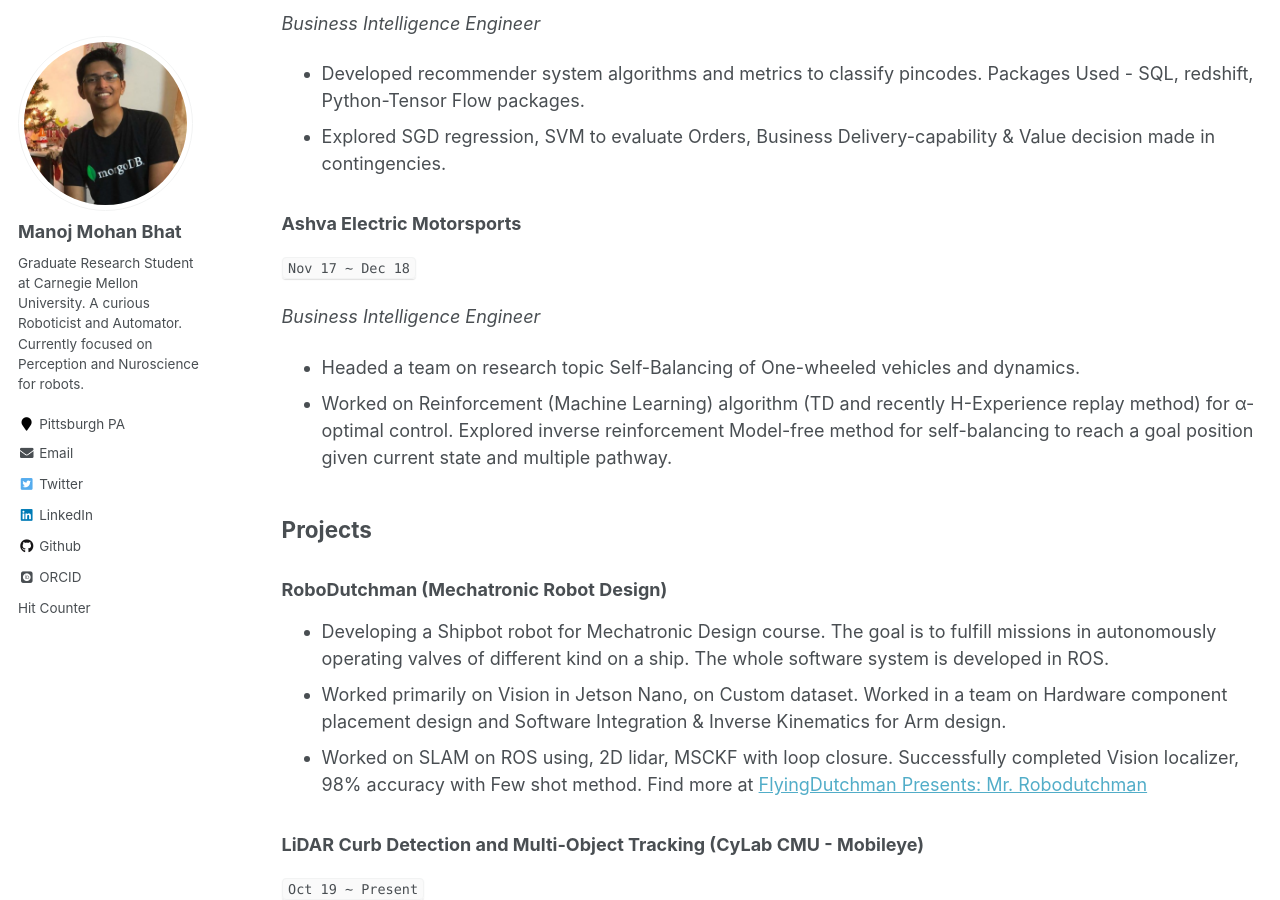
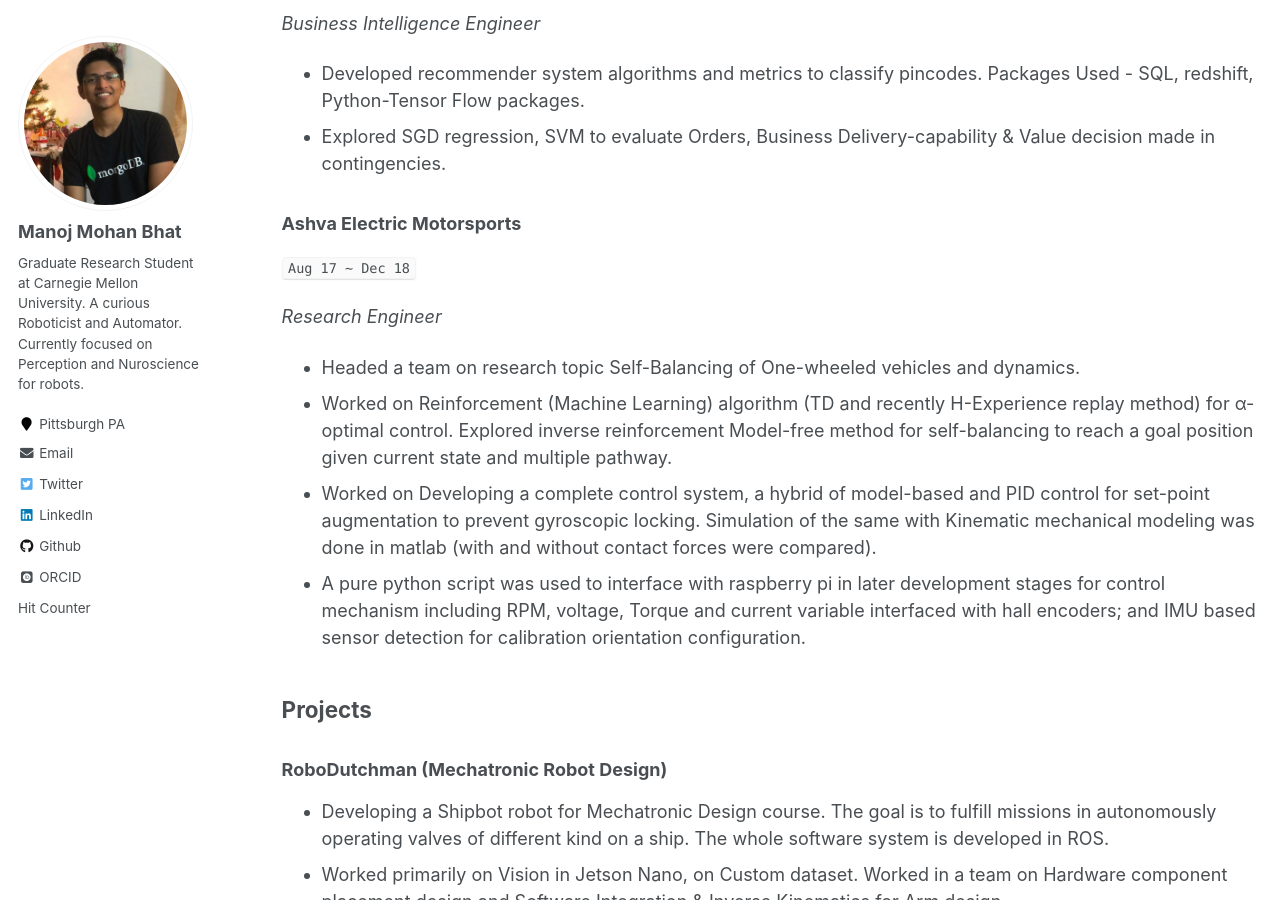
Before and after one commit to Manojbhat09/manojbhat09.github.io_old, a Jekyll site: the page built from _pages/cv.md, in a window 1280 px wide and 900 px high, scrolled down 1810 px. Built offline with Jekyll 4.4.1, drawn with Linux system fonts in a browser that asks for light colours; some web fonts are replaced.

Commit message:
Update cv.md

```diff
--- a/_pages/cv.md
+++ b/_pages/cv.md
@@ -64,11 +64,13 @@ _Business Intelligence Engineer_<br>
 - Explored SGD regression, SVM to evaluate Orders, Business Delivery-capability & Value decision made in contingencies.
 
 ### **Ashva Electric Motorsports**
-`Nov 17 ~ Dec 18`
+`Aug 17 ~ Dec 18`
 
-_Business Intelligence Engineer_<br>
+_Research Engineer_<br>
 - Headed a team on research topic Self-Balancing of One-wheeled vehicles and dynamics.
 - Worked on Reinforcement (Machine Learning) algorithm (TD and recently H-Experience replay method) for α-optimal control. Explored inverse reinforcement Model-free method for self-balancing to reach a goal position given current state and multiple pathway.
+- Worked on Developing a complete control system, a hybrid of model-based and PID control for set-point augmentation to prevent gyroscopic locking. Simulation of the same with Kinematic mechanical modeling was done in matlab (with and without contact forces were compared).
+- A pure python script was used to interface with raspberry pi in later development stages for control mechanism including RPM, voltage, Torque and current variable interfaced with hall encoders; and IMU based sensor detection for calibration orientation configuration.
 
 ## Projects
 
```
